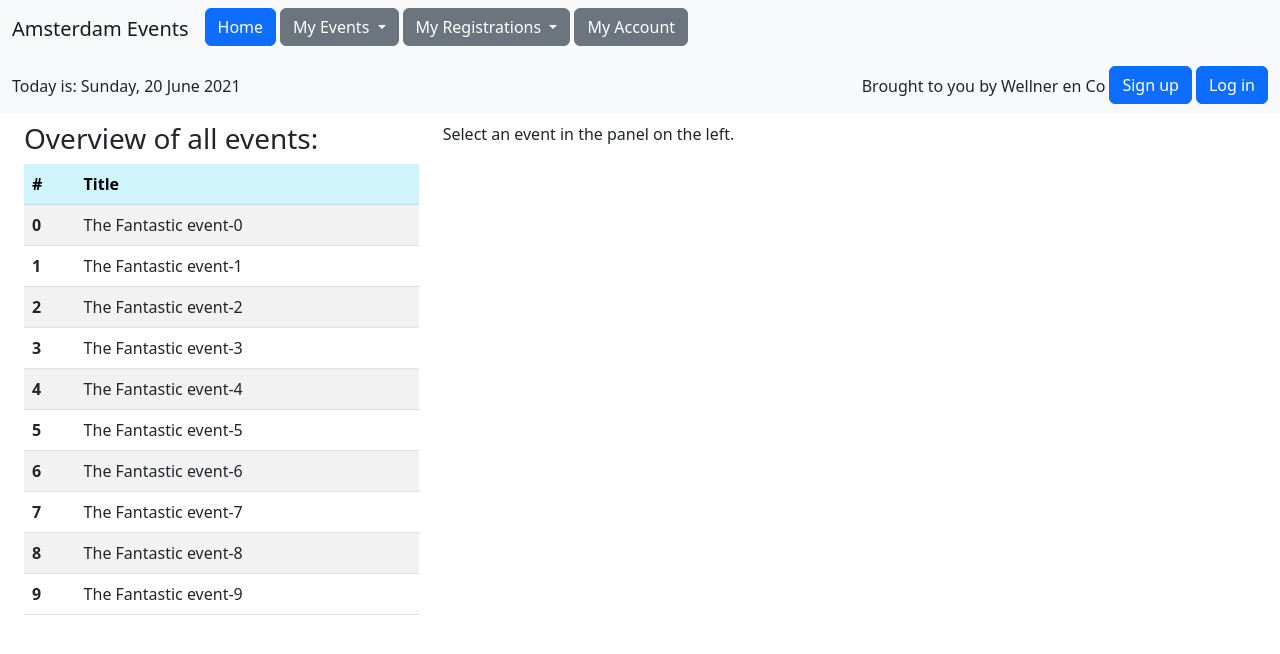
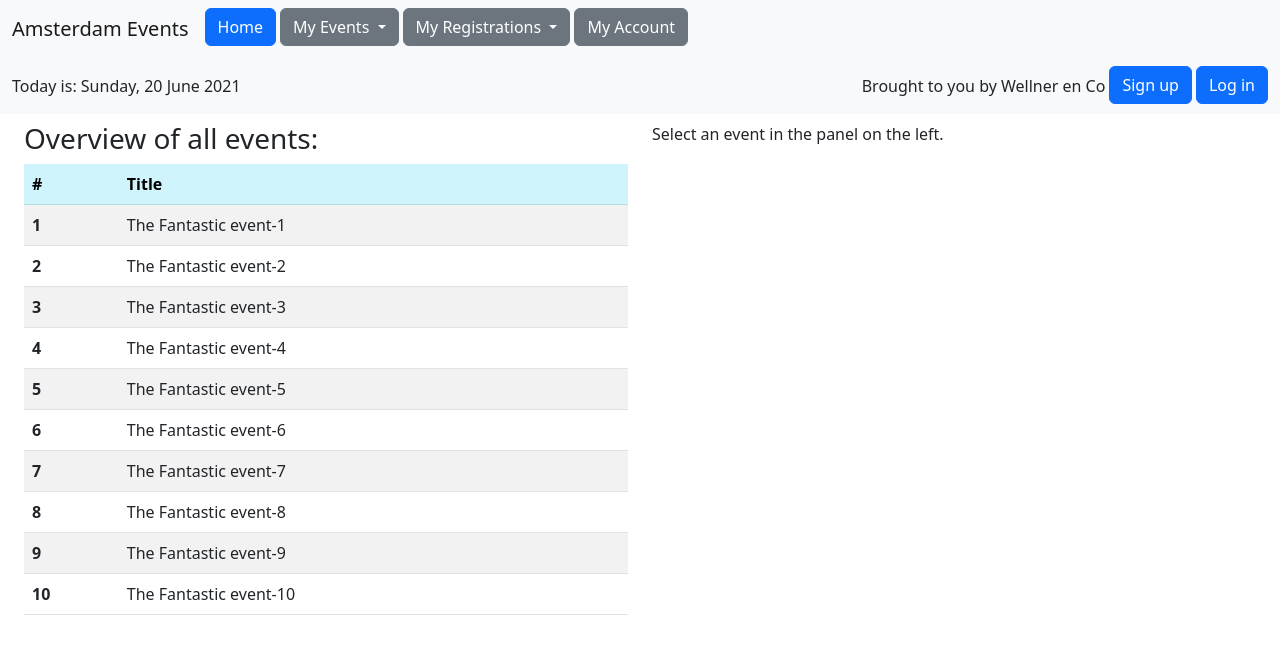
Before and after one commit to NoNamer777/amsterdam-events, an Angular app: page / in a window 1280 px wide. Shown: the top 654 px of the page. Built offline with nearby package versions, Linux system fonts and the light colour scheme.

Commit message:
AE-6: Adds conditional templating for alt message event details

```diff
--- a/src/app/components/events/overview2/overview2.component.html
+++ b/src/app/components/events/overview2/overview2.component.html
@@ -12,22 +12,24 @@
                     </thead>
                     <tbody>
                         <tr
-                            *ngFor="let event of events; let id = index"
+                            *ngFor="let event of events"
                             (click)="onSelectEvent(event)"
                             [class.table-primary]="isEventSelected(event)"
                         >
-                            <th scope="row">{{ id }}</th>
+                            <th scope="row">{{ event.id }}</th>
                             <td>{{ event.title }}</td>
                         </tr>
                     </tbody>
                 </table>
             </div>
         </div>
-        <div class="col">
-            <p>Select an event in the panel on the left.</p>
+        <ng-template #selectEventAltText>
+            <div class="col">
+                <p>Select an event in the panel on the left.</p>
+            </div>
+        </ng-template>
+        <div *ngIf="isEventSelected(); else selectEventAltText" class="col">
+            <p>This is the event details {{ selectedEvent.id }}</p>
         </div>
-        <div class="col"></div>
     </div>
 </div>
-
-<!--TODO - As suggested in the task, use the ngif Angular syntax to show the detail2 template or an alternative message. -->
--- a/src/app/components/events/overview2/overview2.component.ts
+++ b/src/app/components/events/overview2/overview2.component.ts
@@ -18,7 +18,6 @@ export class Overview2Component {
      * @param event The event that is selected.
      */
     onSelectEvent(event: AEvent): void {
-        console.log(event);
         if (event.id === this.selectedEvent?.id) {
             return;
         }
@@ -30,8 +29,9 @@ export class Overview2Component {
      * Checks whether any event has been selected, or whether the event
      * that has been passed through to the function has been selected.
      */
-    isEventSelected(event: AEvent): boolean {
+    isEventSelected(event?: AEvent): boolean {
         // When event is `null` check whether any event has been selected.
+        if (!event) return this.selectedEvent !== null;
 
         // Otherwise, check if event is the same as the selected event.
         return event.id === this.selectedEvent?.id;
@@ -48,7 +48,7 @@ export class Overview2Component {
         for (let i = 0; i < RANDOM_GENERATED_EVENTS; i++) {
             event = new AEvent(i + 1);
 
-            event.title = `The Fantastic event-${i}`;
+            event.title = `The Fantastic event-${i + 1}`;
             event.status = this.randomEventStatus();
             event.start = this.randomDate();
             event.end = this.randomDate(event.start);
@@ -58,8 +58,6 @@ export class Overview2Component {
 
             this.events.push(event);
         }
-
-        console.log(this.events);
     }
 
     private randomEventStatus(): AEventStatus {
--- a/src/app/components/main/header/header.component.html
+++ b/src/app/components/main/header/header.component.html
@@ -1,5 +1,3 @@
-<!--Todo - Add an entry to the `My events` dropdown to be able to navigate to the overview 2. -->
-
 <nav class="navbar navbar-expand-lg navbar-light bg-light">
     <div class="container-fluid">
         <a class="navbar-brand" href="#">Amsterdam Events</a>
```
